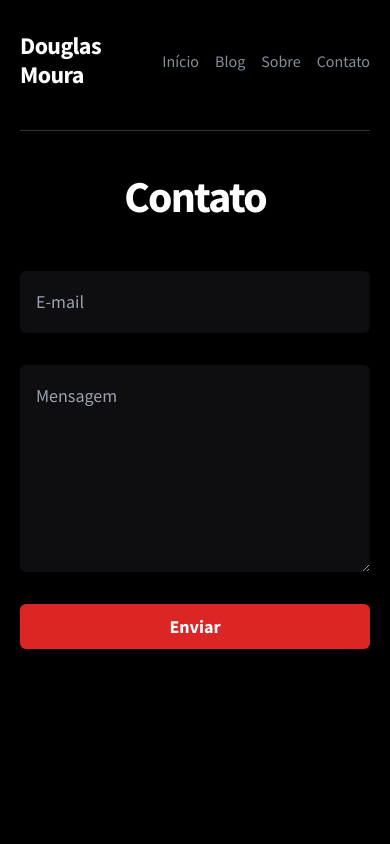
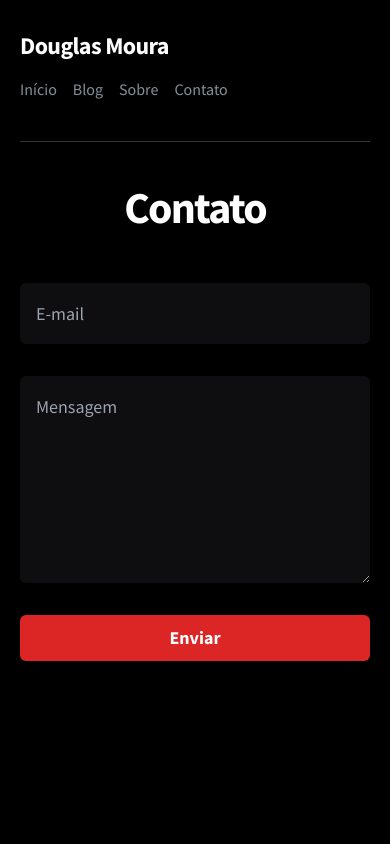
Before and after one commit to DouglasdeMoura/douglasmoura.dev, a Next.js app: page /contato in a window 390 px wide. Shown: the top 844 px of the page. Built offline with nearby package versions, Linux system fonts and the light colour scheme.

Commit message:
style: improve mobile navigation experience

```diff
--- a/components/header.tsx
+++ b/components/header.tsx
@@ -16,7 +16,7 @@ const Header = ({ home = false }: Props) => {
 
   return (
     <Container>
-      <header className="mb-10 pb-10 pt-8 flex gap-4 text-base items-center justify-between border-b border-accent-7">
+      <header className="mb-10 pb-10 pt-8 sm:flex gap-4 text-base items-center justify-between border-b border-accent-7">
         <div className="site-branding">
           {
             home
@@ -24,7 +24,7 @@ const Header = ({ home = false }: Props) => {
               : <p className={headerClasses}>{headerLink}</p>
           }
         </div>
-        <nav className="main-navigation flex gap-4">
+        <nav className="main-navigation flex gap-4 mt-4">
           <Link href="/">
             <a className="hover:underline">Início</a>
           </Link>
```
